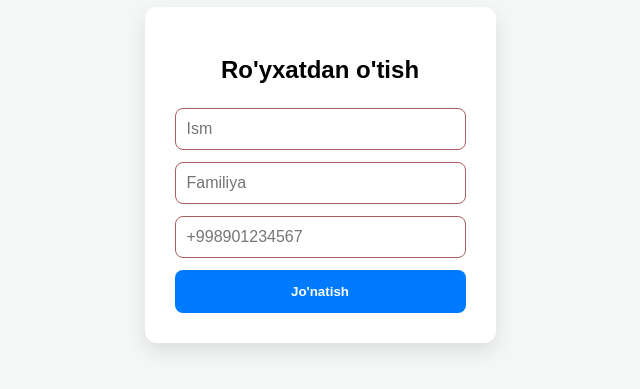
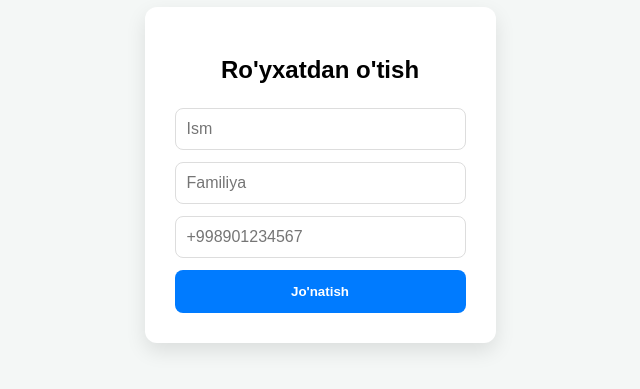
Before and after one commit to jomiy191-arch/sevara_opaniki, a React (Vite) app: page / in a window 1280 px wide. Shown: the part 225-614 px from the top of the page, without its empty margins (350-990 px from the left). Built offline with nearby package versions, Linux system fonts and the light colour scheme.

Commit message:
Some changes

```diff
--- a/src/App.css
+++ b/src/App.css
@@ -36,7 +36,7 @@ form {
 
 input {
   padding: 11px;
-  border: 1px solid #ab5e5e;
+  border: 1px solid #ddd;
   border-radius: 8px;
   font-size: 16px;
 }
```
